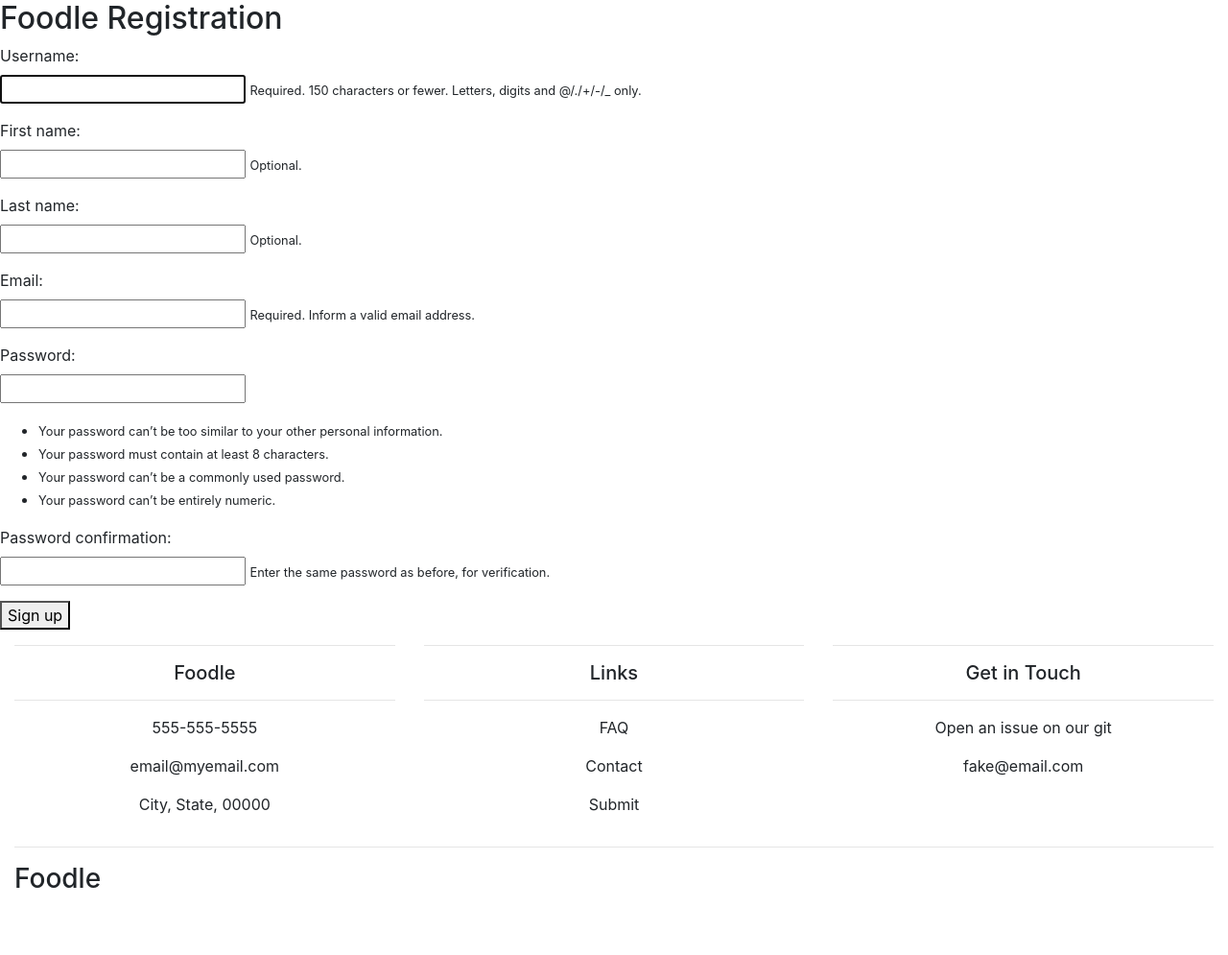
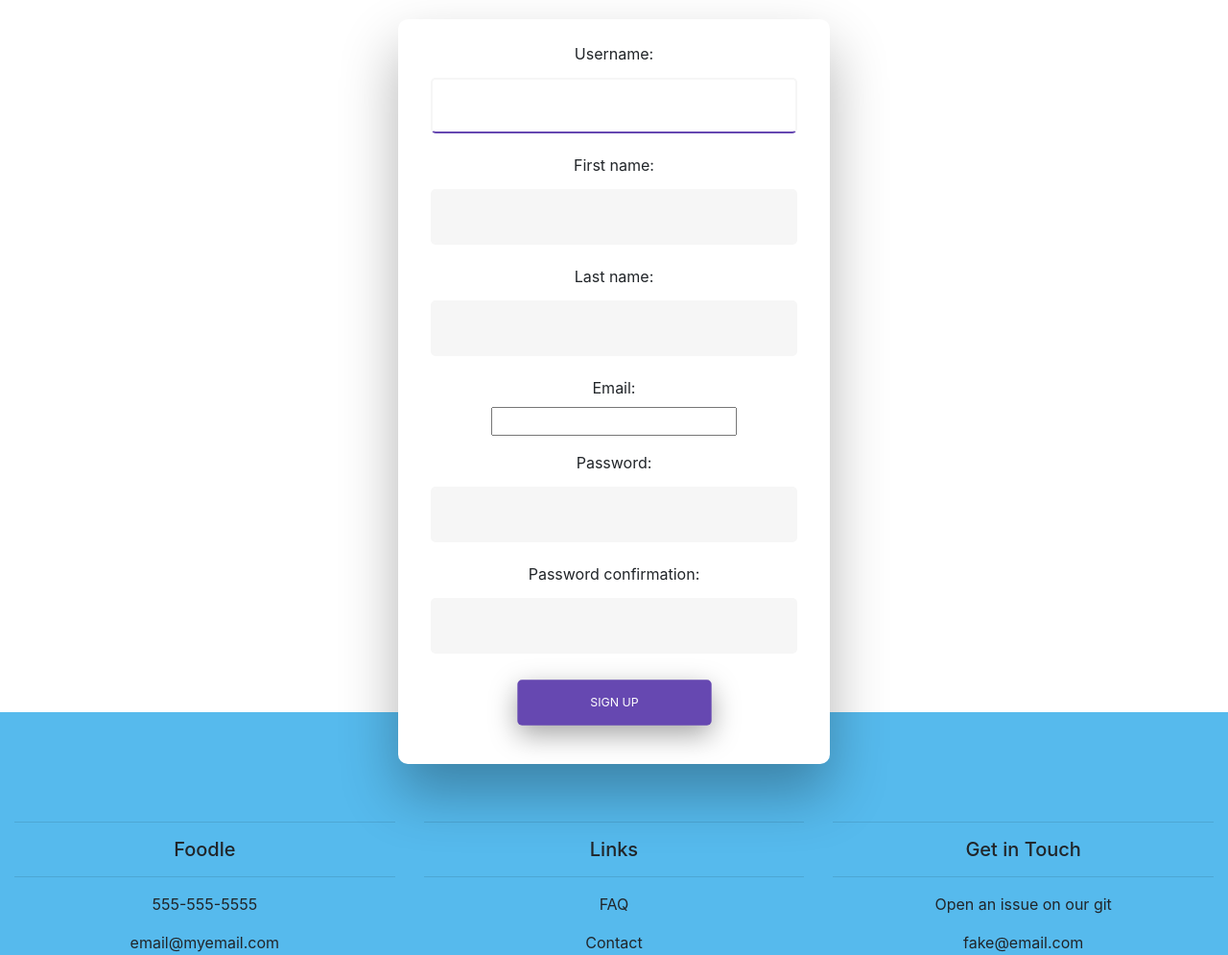
Before and after one commit to glasgowm148/Foodle, a Django app: page /register/ in a window 1280 px wide. Shown: the part 58-1053 px from the top of the page at 96% size. Before the commit the page ends 983 px from the top, so only its background shows below. Run offline with Django 3.2, Linux system fonts and the light colour scheme; some libraries are stand-ins or nearby versions.

Commit message:
fix log in button

```diff
--- a/foodle/forms.py
+++ b/foodle/forms.py
@@ -4,9 +4,9 @@ from django.contrib.auth.models import User
 
 
 class registerForm(UserCreationForm):
-    first_name = forms.CharField(max_length=30, required=False, help_text='Optional.')
-    last_name = forms.CharField(max_length=30, required=False, help_text='Optional.')
-    email = forms.EmailField(max_length=254, help_text='Required. Inform a valid email address.')
+    first_name = forms.CharField(max_length=30, required=False, help_text='Optional')
+    last_name = forms.CharField(max_length=30, required=False, help_text='Optional')
+    email = forms.EmailField(max_length=254, help_text='Requires a valid email address')
 
     class Meta:
         model = User
--- a/foodle/static/css/input.css
+++ b/foodle/static/css/input.css
@@ -90,7 +90,7 @@ html {
 
 
   /* FORM TYPOGRAPHY*/
-  input[type=submit] {
+  input[type=submit], button[type="submit"] {
     background-color: #6648b1;
     border: none;
     color: white;
@@ -134,11 +134,11 @@ html {
     transition: all 0.3s ease-in-out;
   }
 
-  input[type=button]:hover, input[type=submit]:hover, input[type=reset]:hover  {
-    background-color: #39ace7;
+  input[type=button]:hover, input[type=submit]:hover, input[type=reset]:hover,button[type="submit"]  {
+    background-color: #6648b1;
   }
 
-  input[type=button]:active, input[type=submit]:active, input[type=reset]:active  {
+  input[type=button]:active, input[type=submit]:active, input[type=reset]:active, button[type="submit"]  {
     -moz-transform: scale(0.95);
     -webkit-transform: scale(0.95);
     -o-transform: scale(0.95);
@@ -167,16 +167,15 @@ html {
     border-radius: 5px 5px 5px 5px;
   }
 
-  input[type=text]:focus {
+  input[type=text]:focus,  input[type=password]:focus{
     background-color: #fff;
-    border-bottom: 2px solid #5fbae9;
+    border-bottom: 2px solid #6648b1;
   }
 
   input[type=text]:placeholder {
     color: #cccccc;
+
   }
-
-
 
   /* ANIMATIONS */
 
--- a/foodle/templates/login.html
+++ b/foodle/templates/login.html
@@ -98,9 +98,9 @@
         <!-- Login Form -->
         <form id="login_form" method="post" action="{% url 'login' %}">
           {% csrf_token %}
-          <input type="text" id="login" class="fadeIn second" name="login" placeholder="login">
-          <input type="password" id="password" class="fadeIn third" name="login" placeholder="password">
-          <input type="submit" class="fadeIn fourth" value="Log In">
+          <input type="text" id="login" class="fadeIn second" name="username" placeholder="username" onfocus="this.placeholder = ''" onblur="this.placeholder = 'username'" />
+          <input type="password" id="password" class="fadeIn third" name="password" placeholder="password" onfocus="this.placeholder = ''" onblur="this.placeholder = 'password'" />
+          <button type="submit" class="fadeIn fourth"> Log in </button>
         </form>
 
         <!-- Register link -->
--- a/foodle/templates/register.html
+++ b/foodle/templates/register.html
@@ -1,30 +1,36 @@
 {% extends 'base.html' %}
 {% load staticfiles %}
 
+{% block head %}
+<link rel="stylesheet" href="/static/css/input.css">
+{% endblock %}
+
 {% block content %}
-  <h2>Foodle Registration</h2>
   <div class="wrapper fadeInDown">
   <div id="formContent">
   <!-- Tabs Titles -->
 
-
+  <br class="space"/>
   <div class="fadeIn first"></div>
     <form method="post">
       {% csrf_token %}
       {% for field in form %}
-        <p>
+        <p class="fadeIn second">
           {{ field.label_tag }}<br>
           {{ field }}
+          <!--
           {% if field.help_text %}
             <small class="fadeIn second">{{ field.help_text }}</small>
           {% endif %}
+          -->
           {% for error in field.errors %}
             <p style="color: red">{{ error }}</p>
           {% endfor %}
         </p>
       {% endfor %}
-      <button type="submit">Sign up</button>
+      <button type="submit" class="fadeIn third">Sign up</button>
     </form>
   </div>
   </div>
+  <br class="space"/>
 {% endblock %}
```
Also changed, not shown: db.sqlite3.
